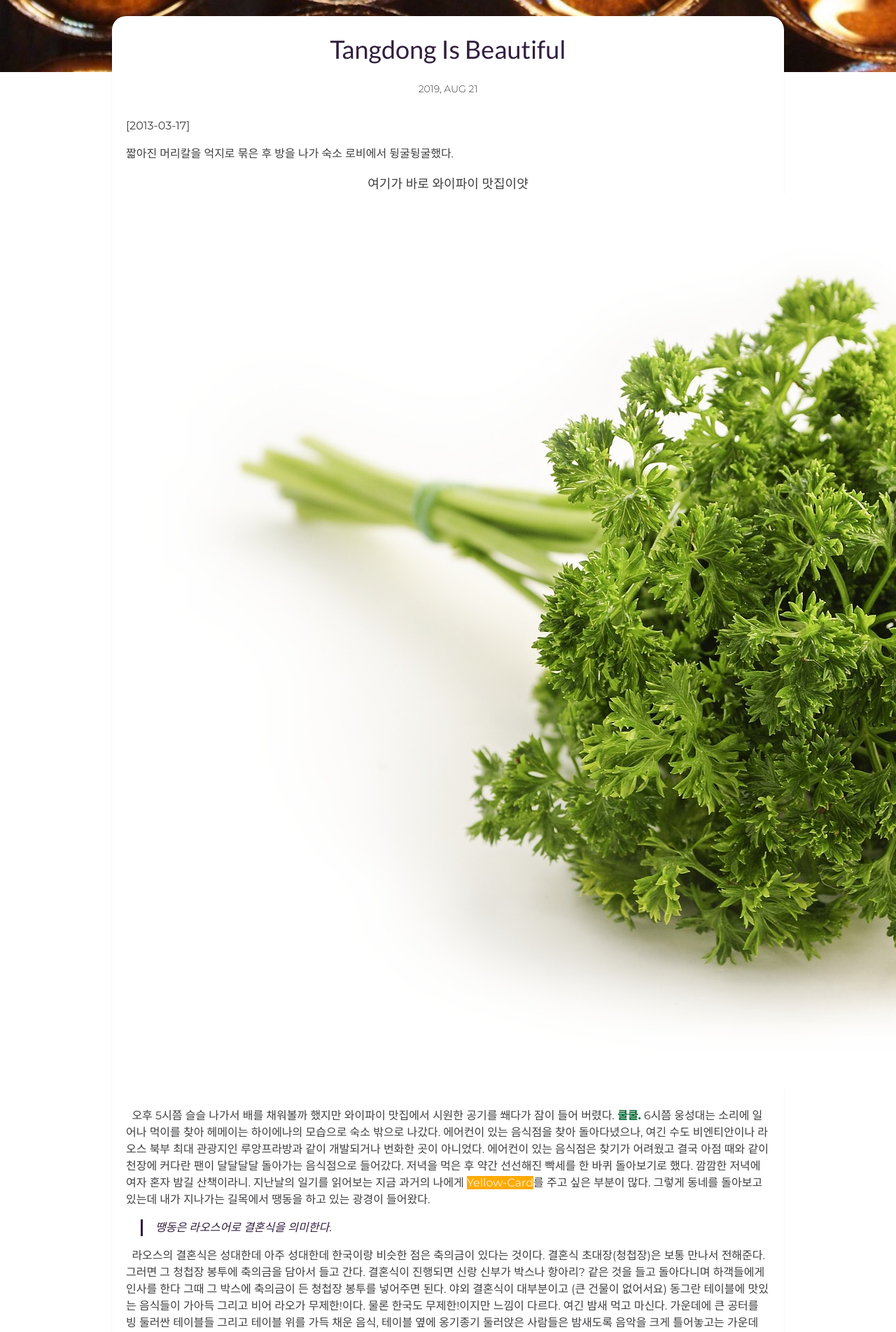
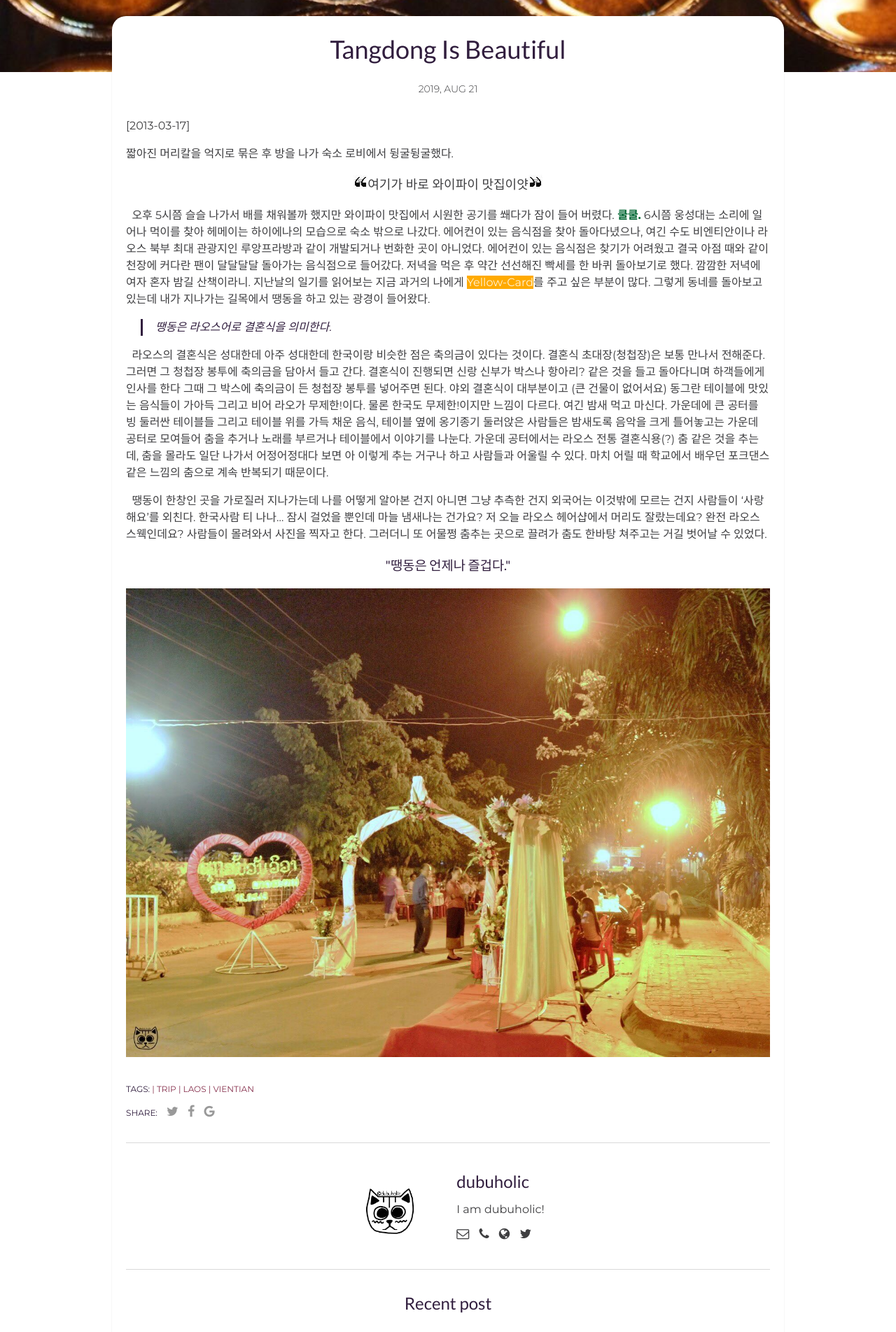
Before and after one commit to HAEZZA/HAEZZA.github.io, a Jekyll site: the page built from _posts/2019-08-21-Tangdong-Is-Beauriful.markdown, in a window 1280 px wide. Shown: the part 500-2404 px from the top of the page at 70% size. Built offline with Jekyll 4.4.1, drawn with Linux system fonts in a browser that asks for light colours; comment, search, counter and statistics services are not loaded; grey boxes are pictures that could not be loaded.

Commit message:
csscss page-quote 수정

```diff
--- a/assets/css/main.css
+++ b/assets/css/main.css
@@ -983,10 +983,10 @@ pre {
   font-size: large; }
 
 .page-quote:before {
-  content: url("parsley.jpg"); }
+  content: url("../img/left-quote.jpg"); }
 
 .page-quote:after {
-  content: url("../img/parsley.jpg"); }
+  content: url("../img/right-quote.jpg"); }
 
 .page-content {
   margin-top: -80px;
--- a/assets/css/sass/parts/post-page.scss
+++ b/assets/css/sass/parts/post-page.scss
@@ -17,11 +17,11 @@
   font-size: large;
 }
 .page-quote:before {
-    content: url("parsley.jpg");
+    content: url("../img/left-quote.jpg");
   }
 
 .page-quote:after {
-    content: url("../img/parsley.jpg");
+    content: url("../img/right-quote.jpg");
   }
 
 
```
